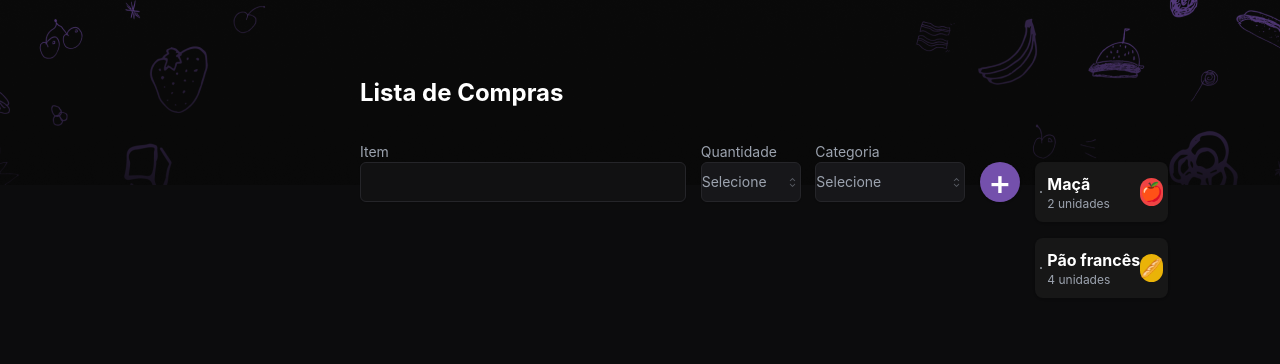
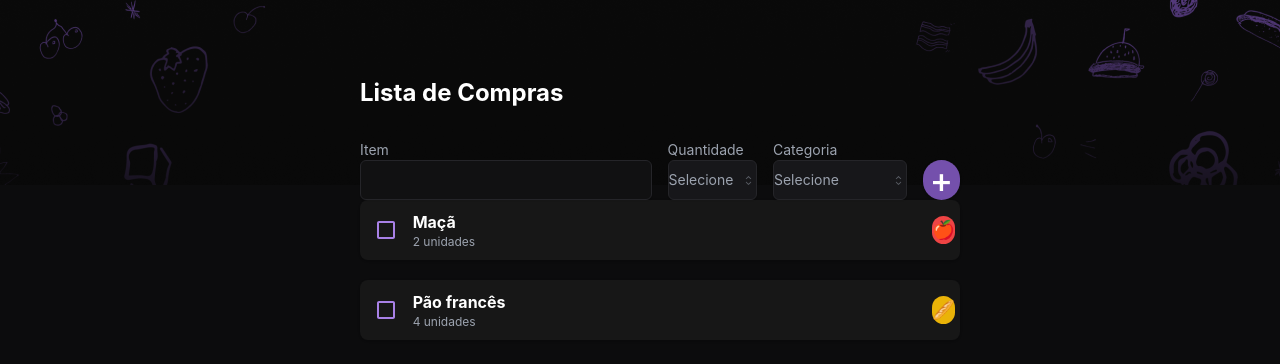
Before and after one commit to lvasconcelos20/shopping_list, a Next.js app in the folder web/client/: page / in a window 1280 px wide. Shown: the top 364 px of the page. Built offline with nearby package versions, Linux system fonts and the light colour scheme.

Commit message:
installation of dependencies

```diff
--- a/web/client/app/home/index.tsx
+++ b/web/client/app/home/index.tsx
@@ -4,6 +4,8 @@ import { Background } from '../assets'
 import { Label } from '@radix-ui/react-label'
 import { Input } from '@/components/ui/input'
 import { Button } from '@/components/ui/button'
+import Checkbox from '@mui/material/Checkbox';
+
 import {
   Select,
   SelectContent,
@@ -12,20 +14,18 @@ import {
   SelectTrigger,
   SelectValue,
 } from "@/components/ui/select"
-import { Checkbox } from '@radix-ui/react-checkbox';
+
 
 
 export default function Home() {
-
   const items = [
     { name: 'Maçã', quantity: '2 unidades', category: 'fruta', icon: '🍎', color: 'bg-red-500' },
     { name: 'Pão francês', quantity: '4 unidades', category: 'padaria', icon: '🥖', color: 'bg-yellow-500' },
   ];
 
   return (
-    <div  className="bg-[#0C0C0D] font-inter flex justify-center items-center">
+    <div className="bg-[#0C0C0D] font-inter flex justify-center items-center">
       <header className="relative w-full h-screen font-inter">
-        {/* Imagem de fundo */}
         <div className="relative w-full h-[185px]">
           <Image
             src={Background}
@@ -37,14 +37,15 @@ export default function Home() {
           </h2>
         </div>
       </header>
-      <div className="absolute left-[360px] top-[180px] flex justify-center mt-[-18px]">
-          <form className="flex gap-11">
+      <div className="absolute left-[360px] top-[180px] mt-[-20px] w-full max-w-[600px]">
+        {/* Formulário */}
+        <form className="flex gap-12 items-end">
           <div className="relative w-[326px]">
             <Input
               id="item-input"
               type="text"
-                className="w-full h-[40px] border rounded-md placeholder-transparent  text-gray-400"
-                style={{border: '1px solid rgba(37, 37, 41, 1)', backgroundColor: 'rgba(17, 17, 18, 1)'}}
+              className="w-full h-[40px] border rounded-md text-gray-400"
+              style={{ border: '1px solid rgba(37, 37, 41, 1)', backgroundColor: 'rgba(17, 17, 18, 1)' }}
             />
             <Label
               htmlFor="item-input"
@@ -53,11 +54,9 @@ export default function Home() {
               Item
             </Label>
           </div>
-
-            {/* Quantidade */}
           <div className="relative w-[100px]">
             <Select>
-                <SelectTrigger id="quantidade-select" className="peer w-full h-[40px] text-gray-400" style={{border: '1px solid rgba(37, 37, 41, 1)', background: 'rgba(23, 23, 26, 1)'}}>
+              <SelectTrigger id="quantidade-select" className="peer w-full h-[40px] text-gray-400" style={{ border: '1px solid rgba(37, 37, 41, 1)', background: 'rgba(23, 23, 26, 1)' }}>
                 <SelectValue placeholder="Selecione" />
               </SelectTrigger>
               <Label
@@ -74,11 +73,9 @@ export default function Home() {
               </SelectContent>
             </Select>
           </div>
-
-            {/* Categoria */}
           <div className="relative w-[150px]">
             <Select>
-                <SelectTrigger id="categoria-select" className="peer w-full h-[40px] text-gray-400" style={{border: '1px solid rgba(37, 37, 41, 1)', background: 'rgba(23, 23, 26, 1)'}}>
+              <SelectTrigger id="categoria-select" className="peer w-full h-[40px] text-gray-400" style={{ border: '1px solid rgba(37, 37, 41, 1)', background: 'rgba(23, 23, 26, 1)' }}>
                 <SelectValue placeholder="Selecione" />
               </SelectTrigger>
               <Label
@@ -95,45 +92,32 @@ export default function Home() {
               </SelectContent>
             </Select>
           </div>
-            {/* Botão de adicionar */}
-            <Button className="text-white rounded-full w-[40px] h-[40px] flex items-center justify-center" style={{background: 'rgba(116, 80, 172, 1)', fontSize: '35px'}}>
+          <Button className="text-white rounded-full w-[40px] h-[40px] flex items-center justify-center" style={{ background: 'rgba(116, 80, 172, 1)', fontSize: '35px' }}>
             +
           </Button>
-            <ul className="flex flex-col gap-12">
+        </form>
+
+        {/* Lista de Itens */}
+        <ul className="mt-30 flex flex-col gap-15">
           {items.map((item, index) => (
             <li
               key={index}
               className="flex items-center justify-between bg-[#171717] h-[60px] rounded-lg shadow p-4"
             >
               <div className="flex items-center gap-4">
-                <Checkbox
-
-
-                  className="w-4 h-4 bg-white border border-gray-400 rounded-sm checked:bg-purple-600"
-                />
+                <Checkbox style={{ color: 'rgba(168, 129, 230, 1)' }} />
                 <div>
-                  <h3 className={`text-white font-bold  'line-through text-gray-500' : ''}`}>
-                    {item.name}
-                  </h3>
-                  <p className={`text-xs text-gray-400 'line-through text-gray-500' : ''}`}>
-                    {item.quantity}
-                  </p>
+                  <h3 className="text-white font-bold">{item.name}</h3>
+                  <p className="text-xs text-gray-400">{item.quantity}</p>
                 </div>
               </div>
-
-              {/* Parte direita: ícone */}
-              <div className="flex items-center gap-11">
               <span className={`text-lg ${item.color} p-2 rounded-full`}>
                 {item.icon}
               </span>
-              </div>
             </li>
           ))}
         </ul>
-          </form>
       </div>
     </div>
-
-
   )
 }
--- a/web/client/package.json
+++ b/web/client/package.json
@@ -11,6 +11,7 @@
   "dependencies": {
     "@emotion/react": "^11.13.3",
     "@emotion/styled": "^11.13.0",
+    "@mui/icons-material": "^6.1.4",
     "@mui/material": "^6.1.4",
     "@radix-ui/react-checkbox": "^1.1.2",
     "@radix-ui/react-icons": "^1.3.0",
```
Also changed, not shown: 1 other file (tests, documents, lock files or other folders). Lines whose indentation alone changed are shown as unchanged.
